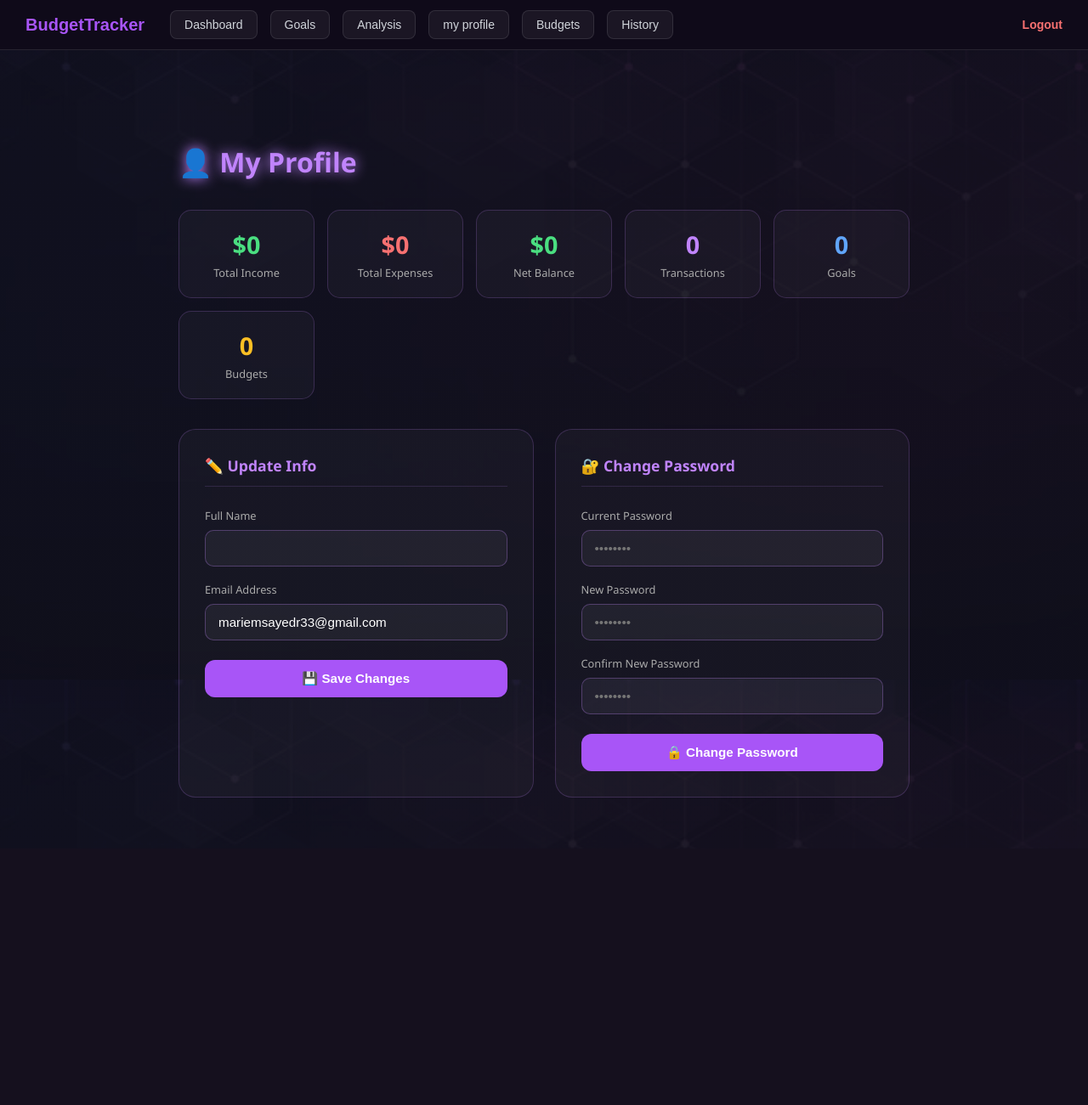
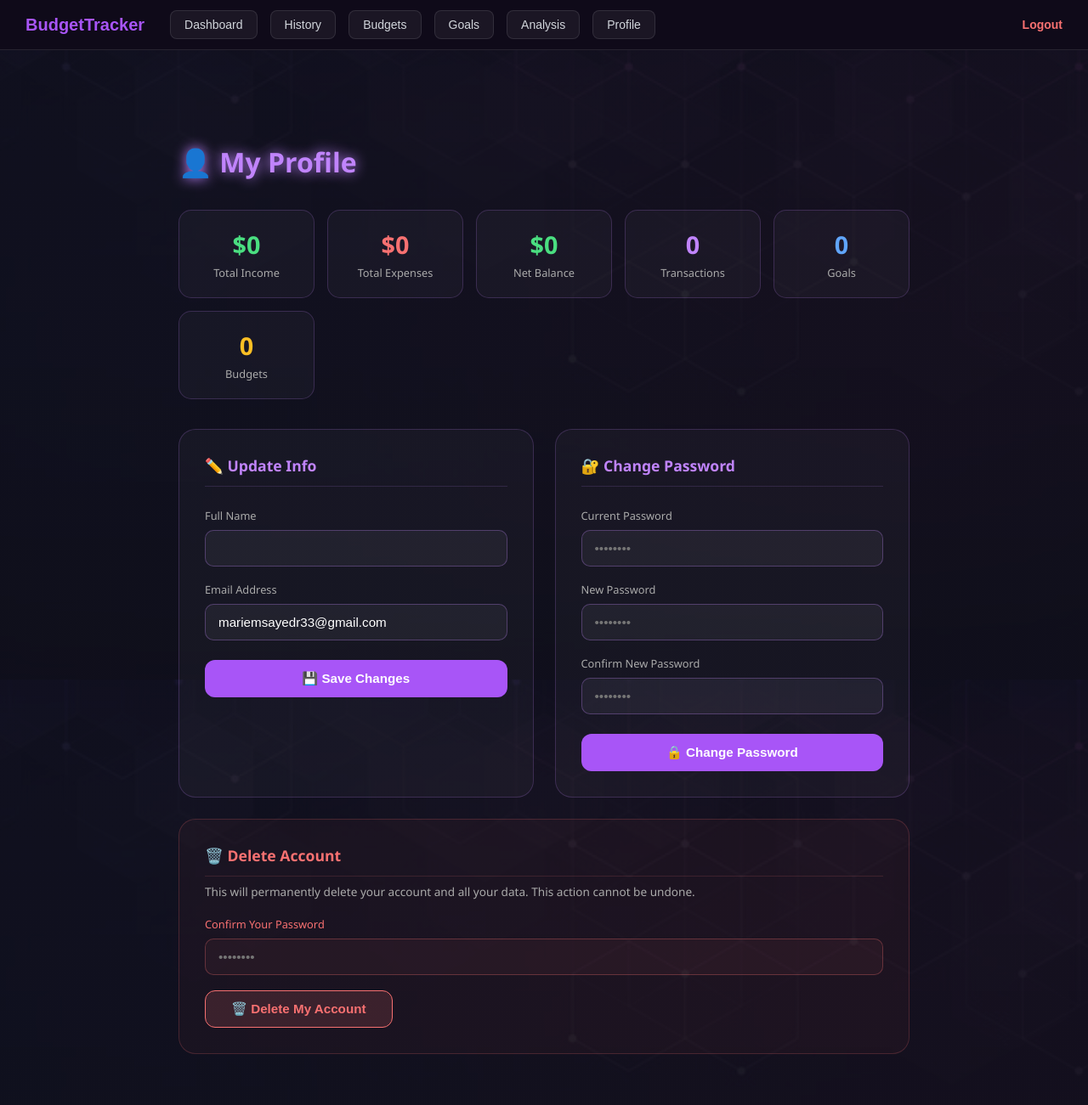
Before and after one commit to meroo145/Budget_Project, a Django app: page /profile/ in a window 1280 px wide. Shown: the whole page at 85% size. Before the commit the page ends 939 px from the top, so only its background shows below. Run offline with Django 5.2, Linux system fonts and the light colour scheme; a user stored in the database is signed in; data comes from the database, SQL or seed files in the repository; both versions use the stored data as it was after the commit.

Commit message:
update del acc

```diff
--- a/Budget/urls.py
+++ b/Budget/urls.py
@@ -19,7 +19,6 @@ urlpatterns = [
     # ── Dashboard & Profile ──────────────────────────────
     path('dashboard/',  views.dashboard_page, name='dashboard_url'),
     path('profile/',    views.profile_page,   name='profile_url'),
-
 
     # ── Transactions ─────────────────────────────────────
     path('add-expense/',                 views.add_expense_view,   name='add_expense_url'),
--- a/Budget/views.py
+++ b/Budget/views.py
@@ -85,6 +85,15 @@ def profile_page(request):
                 update_session_auth_hash(request, request.user)
                 messages.success(request, 'Password changed successfully!')
 
+        elif action == 'delete_account':
+            password = request.POST.get('confirm_delete_password', '')
+            if not request.user.check_password(password):
+                messages.error(request, 'Incorrect password. Account not deleted.')
+                return redirect('profile_url')
+            request.user.delete()
+            logout(request)
+            return redirect('home')
+
         return redirect('profile_url')
 
     user_tx  = Transaction.objects.filter(user=request.user)
@@ -127,13 +136,26 @@ def add_expense_view(request):
         error = validate_transaction(request.POST.get('amount'), request.POST.get('date'))
         if error:
             messages.error(request, error)
-            return redirect('add_expense_url')
+            return redirect('add.expense_url')
+
+        category_val      = request.POST.get('category')
+        new_category_name = request.POST.get('new_category', '').strip()
+
+        if category_val == 'other':
+            if not new_category_name:
+                messages.error(request, 'Please enter a category name.')
+                return redirect('add.expense_url')
+            category_obj, _ = Category.objects.get_or_create(name=new_category_name)
+            category_id = category_obj.id
+        else:
+            category_id = category_val
+
         Transaction.objects.create(
             user=request.user,
             amount=request.POST.get('amount'),
             date=request.POST.get('date'),
             type='expense',
-            category_id=request.POST.get('category'),
+            category_id=category_id,
             description=request.POST.get('description', '')
         )
         check_budget_alerts(request.user)
@@ -200,35 +222,18 @@ def edit_transaction(request, pk):
 
 @login_required(login_url='login_url')
 def create_category(request):
-    """
-    Create a new category via AJAX request.
-    Returns JSON response for frontend dynamic update.
-    """
-
     if request.method != 'POST':
         return JsonResponse({'error': 'Method not allowed'}, status=405)
-
     name = request.POST.get('name', '').strip()
-
-    # validate empty name
     if not name:
         return JsonResponse({'error': 'Category name cannot be empty.'}, status=400)
-
-    # prevent very long names
     if len(name) > 100:
         return JsonResponse({'error': 'Category name is too long.'}, status=400)
-
-    # prevent duplicates (case-insensitive)
     category, created = Category.objects.get_or_create(
         name__iexact=name,
         defaults={'name': name}
     )
-
-    return JsonResponse({
-        'id': category.id,
-        'name': category.name,
-        'created': created
-    })
+    return JsonResponse({'id': category.id, 'name': category.name, 'created': created})
 
 
 # ==================== Analysis & Export ====================
@@ -276,11 +281,11 @@ def budgets_page(request):
     budgets     = Budget.objects.filter(user=request.user)
     budget_data = []
     for b in budgets:
-        spent   = Transaction.objects.filter(
+        spent        = Transaction.objects.filter(
             user=request.user, category=b.category, type='expense'
         ).aggregate(Sum('amount'))['amount__sum'] or 0
-        percent = min((spent / b.amount) * 100, 100) if b.amount > 0 else 0
         real_percent = (spent / b.amount) * 100 if b.amount > 0 else 0
+        percent      = min(real_percent, 100)
         budget_data.append({
             'id':        b.id,
             'category':  b.category,
--- a/templates/profile.html
+++ b/templates/profile.html
@@ -82,27 +82,12 @@
         </a>
 
         {% if user.is_authenticated %}
-            <!-- Links and Profile all in one Row -->
-            <a href="{% url 'dashboard_url' %}" style="text-decoration: none; color: #d1d5db; padding: 8px 16px; border-radius: 8px; font-size: 14px; background: rgba(255,255,255,0.05); border: 1px solid rgba(255,255,255,0.1);">
-                Dashboard
-            </a>
-            <a href="{% url 'goals_url' %}" style="text-decoration: none; color: #d1d5db; padding: 8px 16px; border-radius: 8px; font-size: 14px; background: rgba(255,255,255,0.05); border: 1px solid rgba(255,255,255,0.1);">
-                Goals
-            </a>
-            <a href="{% url 'analysis_url' %}" style="text-decoration: none; color: #d1d5db; padding: 8px 16px; border-radius: 8px; font-size: 14px; background: rgba(255,255,255,0.05); border: 1px solid rgba(255,255,255,0.1);">
-                Analysis
-            </a>
-
-            <!-- Profile Button (Exactly like the others) -->
-            <a href="{% url 'profile_url' %}" style="text-decoration: none; color: #d1d5db; padding: 8px 16px; border-radius: 8px; font-size: 14px; background: rgba(255,255,255,0.05); border: 1px solid rgba(255,255,255,0.1);">
-                my profile
-            </a>
-            <a href="{% url 'budgets_url' %}" style="text-decoration: none; color: #d1d5db; padding: 8px 16px; border-radius: 8px; font-size: 14px; background: rgba(255,255,255,0.05); border: 1px solid rgba(255,255,255,0.1);">
-                Budgets
-            </a>
-            <a href="{% url 'history_url' %}" style="text-decoration: none; color: #d1d5db; padding: 8px 16px; border-radius: 8px; font-size: 14px; background: rgba(255,255,255,0.05); border: 1px solid rgba(255,255,255,0.1);">
-                History
-            </a>
+            <a href="{% url 'dashboard_url' %}" style="text-decoration: none; color: #d1d5db; padding: 8px 16px; border-radius: 8px; font-size: 14px; background: rgba(255,255,255,0.05); border: 1px solid rgba(255,255,255,0.1);">Dashboard</a>
+            <a href="{% url 'history_url' %}" style="text-decoration: none; color: #d1d5db; padding: 8px 16px; border-radius: 8px; font-size: 14px; background: rgba(255,255,255,0.05); border: 1px solid rgba(255,255,255,0.1);">History</a>
+            <a href="{% url 'budgets_url' %}" style="text-decoration: none; color: #d1d5db; padding: 8px 16px; border-radius: 8px; font-size: 14px; background: rgba(255,255,255,0.05); border: 1px solid rgba(255,255,255,0.1);">Budgets</a>
+            <a href="{% url 'goals_url' %}" style="text-decoration: none; color: #d1d5db; padding: 8px 16px; border-radius: 8px; font-size: 14px; background: rgba(255,255,255,0.05); border: 1px solid rgba(255,255,255,0.1);">Goals</a>
+            <a href="{% url 'analysis_url' %}" style="text-decoration: none; color: #d1d5db; padding: 8px 16px; border-radius: 8px; font-size: 14px; background: rgba(255,255,255,0.05); border: 1px solid rgba(255,255,255,0.1);">Analysis</a>
+            <a href="{% url 'profile_url' %}" style="text-decoration: none; color: #d1d5db; padding: 8px 16px; border-radius: 8px; font-size: 14px; background: rgba(255,255,255,0.05); border: 1px solid rgba(255,255,255,0.1);">Profile</a>
         {% endif %}
     </div>
 
@@ -206,6 +191,26 @@
             </div>
 
         </div>
+
+        <!-- Delete Account -->
+        <div style="margin-top: 25px; background: rgba(248,113,113,0.04); border: 1px solid rgba(248,113,113,0.2); border-radius: 20px; padding: 30px; animation: fadeInUp 0.6s ease;">
+            <h3 style="color: #f87171; margin-bottom: 8px; font-size: 1.1rem; padding-bottom: 12px; border-bottom: 1px solid rgba(248,113,113,0.15);">🗑️ Delete Account</h3>
+            <p style="color: #aaa; font-size: 0.85rem; margin-bottom: 20px;">This will permanently delete your account and all your data. This action cannot be undone.</p>
+            <form method="POST" action="{% url 'profile_url' %}" onsubmit="return confirm('Are you sure? This will delete your account permanently!');">
+                {% csrf_token %}
+                <input type="hidden" name="action" value="delete_account">
+                <div class="form-group">
+                    <label style="color: #f87171;">Confirm Your Password</label>
+                    <input type="password" name="confirm_delete_password" placeholder="••••••••" required
+                           style="border-color: rgba(248,113,113,0.3); background: rgba(248,113,113,0.05);">
+                </div>
+                <button type="submit"
+                        style="padding: 12px 30px; background: rgba(248,113,113,0.15); border: 1px solid #f87171; border-radius: 12px; color: #f87171; font-weight: bold; cursor: pointer; transition: 0.3s; font-size: 0.95rem;">
+                    🗑️ Delete My Account
+                </button>
+            </form>
+        </div>
+
     </div>
 </body>
 </html>
```
Also changed, not shown: db.sqlite3.
